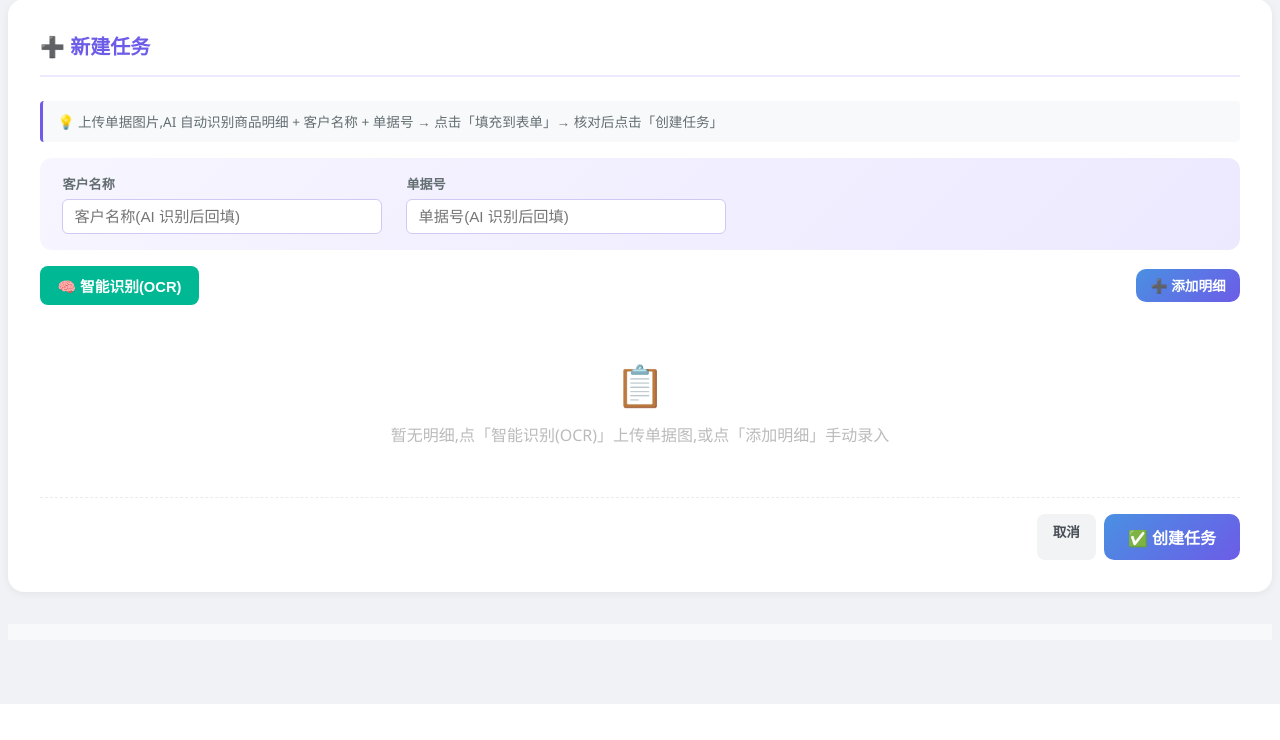
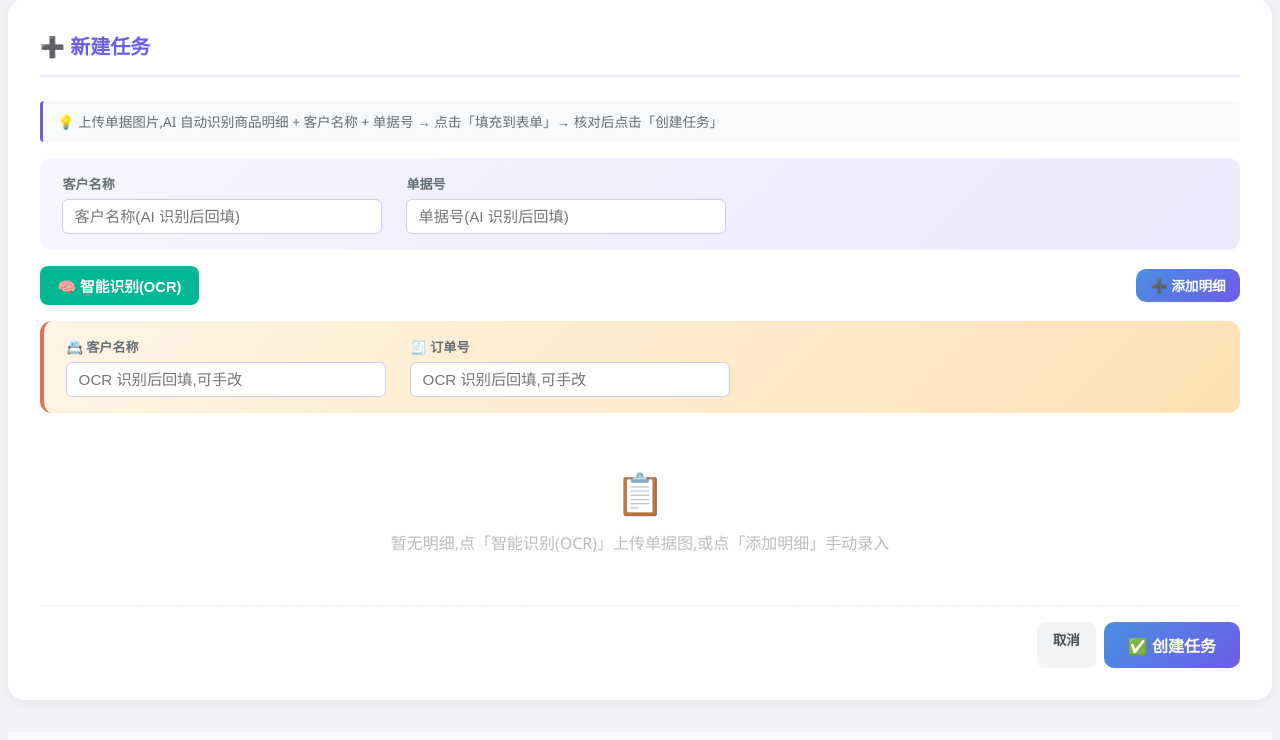
Before and after one commit to liuyongping99/worklog-app, a Python web app: template templates/tasks-new.html in a window 1280 px wide; the page is wider, and only the part inside the window is pictured. Shown: the part 96-836 px from the top of that part. Before the commit the page ends 800 px from the top of that part, so only its background shows below. Run offline with Jinja, Linux system fonts and the light colour scheme; the template is opened without the code that fills it, so the values that code supplies are empty.

Commit message:
feat(tasks-new): move customer/order_no header above items table
Was at top of form, far from the items. After OCR fills, user had to
scroll up to verify customer/order_no before submitting.

Move: head-card now sits directly between toolbar and items table,
with a warm orange gradient + left border to distinguish from blue
toolbar above and white items table below. OCR-filled values are
immediately visible above the products they belong to.

Co-Authored-By: Claude <noreply@anthropic.com>

```diff
--- a/templates/tasks-new.html
+++ b/templates/tasks-new.html
@@ -101,7 +101,19 @@
             <button type="button" class="btn btn-primary btn-sm" onclick="addEmptyItemRow()" style="margin-left:auto;">➕ 添加明细</button>
         </div>
 
-        <!-- 明细表(初始空) -->
+        <!-- 头部:客户 + 单据号 — 紧邻明细表上方, OCR 填充后一眼对应 -->
+        <div class="head-card" style="background:linear-gradient(135deg, #fff5e6 0%, #ffe0b3 100%); border-left:4px solid #e17055;">
+            <div>
+                <label for="customerInput">📇 客户名称</label>
+                <input type="text" id="customerInput" placeholder="OCR 识别后回填,可手改" autocomplete="off">
+            </div>
+            <div>
+                <label for="sourceOrderNoInput">🧾 订单号</label>
+                <input type="text" id="sourceOrderNoInput" placeholder="OCR 识别后回填,可手改" autocomplete="off">
+            </div>
+        </div>
+
+        <!-- 明细表 -->
         <table class="items-table" id="taskItemsTable">
             <thead>
                 <tr>
```
